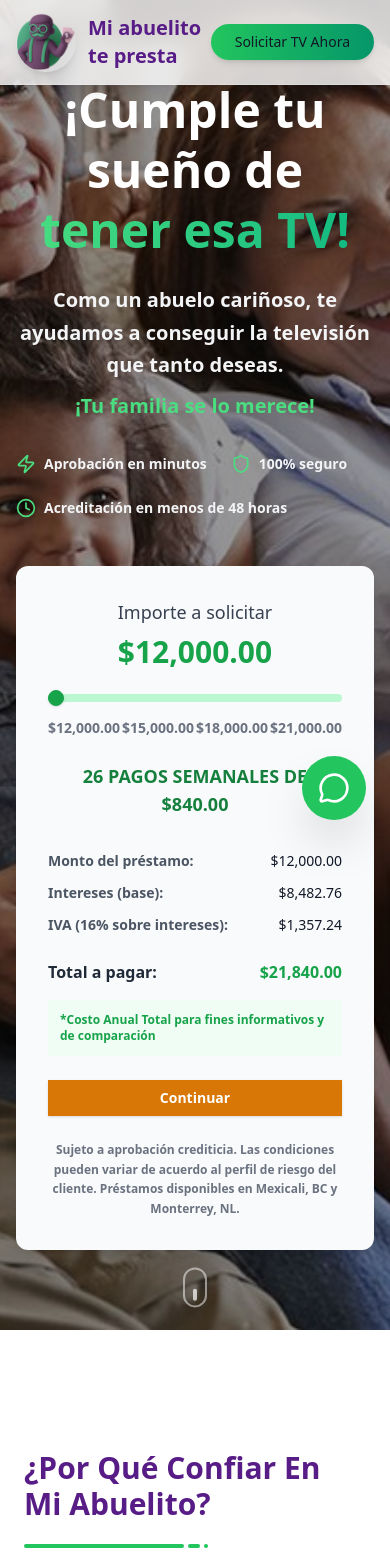
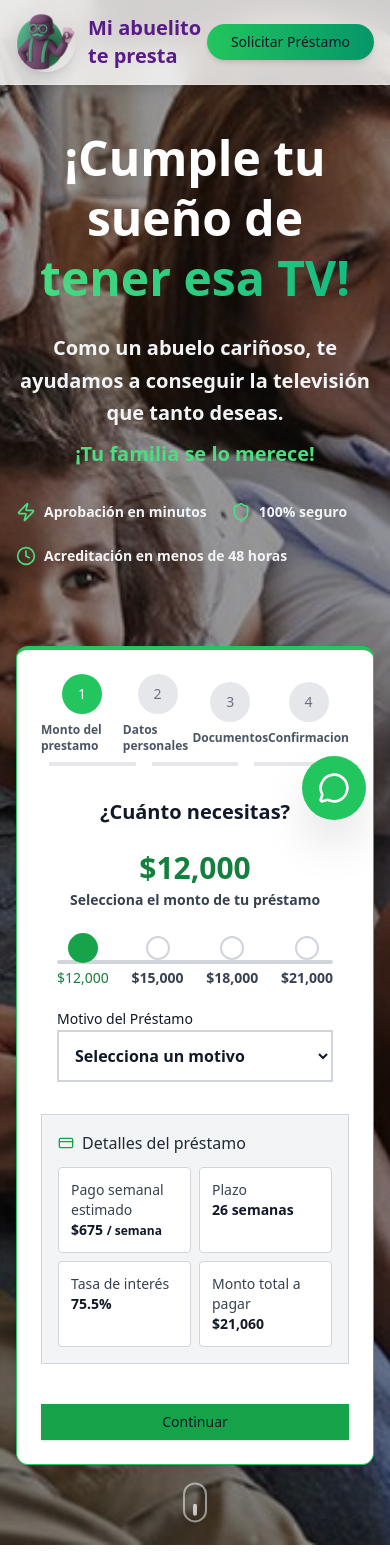
Before and after one commit to sk8erlucas/landing1, a Next.js app: page / in a window 390 px wide. Shown: the top 1568 px of the page. Built offline with nearby package versions, Linux system fonts and the light colour scheme; no server answers.

Commit message:
feat: Integrar notificaciones con react-hot-toast y mejorar formularios de solicitud de préstamo

```diff
--- a/app/layout.tsx
+++ b/app/layout.tsx
@@ -1,5 +1,6 @@
 import type { Metadata } from "next";
 import "./globals.css";
+import { Toaster } from 'react-hot-toast';
 
 export const metadata: Metadata = {
   title: "Mi abuelito te presta - Préstamos Rápidos para Electrodomésticos",
@@ -73,6 +74,16 @@ export default function RootLayout({
         className="antialiased"
       >
         {children}
+        <Toaster
+          position="top-right"
+          toastOptions={{
+            duration: 4000,
+            style: {
+              background: '#363636',
+              color: '#fff',
+            },
+          }}
+        />
       </body>
     </html>
   );
--- a/components/calculator/loan-amount-step.tsx
+++ b/components/calculator/loan-amount-step.tsx
@@ -6,6 +6,7 @@ import { useState } from "react"
 import { Button } from "@/components/ui/button"
 import { Label } from "@/components/ui/label"
 import { CreditCard } from 'lucide-react'
+import toast from 'react-hot-toast'
 
 interface LoanAmountStepProps {
   initialAmount?: number
@@ -14,7 +15,7 @@ interface LoanAmountStepProps {
 
 export default function LoanAmountStep({ initialAmount = 12000, onNext }: LoanAmountStepProps) {
   const [selectedAmount, setSelectedAmount] = useState(initialAmount)
-  const [selectM, setSelectedMotivo] = useState()
+  const [selectM, setSelectedMotivo] = useState<string>("")
   const [pago_semd, setpago_sem] = useState(675)
 
   // Opciones de montos fijos
@@ -43,24 +44,33 @@ export default function LoanAmountStep({ initialAmount = 12000, onNext }: LoanAm
   const handleSubmit = (e: React.FormEvent) => {
     e.preventDefault()
 
+    if (!selectM || selectM === "") {
+      toast.error('Por favor selecciona un motivo', {
+        style: {
+          background: '#ef4444',
+          color: '#fff',
+        },
+      })
+      return
+    }
 
-    onNext({ amount: selectedAmount, motivo:selectM })
+    onNext({ amount: selectedAmount, motivo: selectM })
   }
 
   return (
     <form onSubmit={handleSubmit} className="space-y-6">
-      <h2 className="text-xl font-semibold text-center text-gray-800 mb-6">¿Cuánto necesitas?</h2>
+      <h2 className="text-xl font-semibold text-center text-gray-900 mb-6">¿Cuánto necesitas?</h2>
 
       <div className="space-y-8">
         <div className="text-center">
           <div className="text-3xl font-bold text-green-700">${selectedAmount.toLocaleString()}</div>
-          <p className="text-sm text-gray-500 mt-1">Selecciona el monto de tu préstamo</p>
+          <p className="text-sm text-gray-700 mt-1">Selecciona el monto de tu préstamo</p>
         </div>
 
         <div className="px-4">
           <div className="relative">
             {/* Línea base del slider */}
-            <div className="absolute h-1 bg-gray-200 left-0 right-0 top-1/2 -translate-y-1/2 rounded-full"></div>
+            <div className="absolute h-1 bg-gray-300 left-0 right-0 top-1/2 -translate-y-1/2 rounded-full"></div>
 
             {/* Marcadores de valores */}
             <div className="relative h-10 flex justify-between items-center">
@@ -79,7 +89,7 @@ export default function LoanAmountStep({ initialAmount = 12000, onNext }: LoanAm
                   ></div>
                   <span
                     className={`mt-2 text-sm ${
-                      selectedAmount === amount ? "font-medium text-green-700" : "text-gray-500"
+                      selectedAmount === amount ? "font-medium text-green-700" : "text-gray-700"
                     }`}
                   >
                     ${amount.toLocaleString()}
@@ -94,13 +104,13 @@ export default function LoanAmountStep({ initialAmount = 12000, onNext }: LoanAm
 
             <div>
               <br></br>
-              <Label htmlFor="motivo">Motivo del Prestamo</Label>
+              <Label htmlFor="motivo" className="text-gray-900 font-medium">Motivo del Préstamo</Label>
               <select
                 id="motivo"
                 name="motivo"
                 value={selectM}
                 onChange={(e) => setSelectedMotivo(e.target.value)}
-                className={`w-full p-2 border rounded-md `}
+                className={`w-full p-3 border-2 border-gray-300 rounded-md text-gray-900 bg-white focus:border-green-500 focus:outline-none`}
               >
 <option value="">Selecciona un motivo</option>
 <option value="consolidacion-de-deudas">Consolidación de deudas</option>
@@ -119,30 +129,30 @@ export default function LoanAmountStep({ initialAmount = 12000, onNext }: LoanAm
 
         </div>
 
-        <div className="bg-gray-50 p-4 rounded-lg space-y-3">
-          <h3 className="font-medium text-gray-700 flex items-center">
+        <div className="bg-gray-100 p-4 rounded-lg space-y-3 border border-gray-300">
+          <h3 className="font-medium text-gray-800 flex items-center">
             <CreditCard className="h-4 w-4 mr-2 text-green-600" />
             Detalles del préstamo
           </h3>
 
           <div className="grid grid-cols-2 gap-2 text-sm">
-            <div className="bg-white p-3 rounded border border-gray-200">
-              <div className="text-gray-500">Pago semanal estimado</div>
-              <div className="font-semibold">
-                ${Math.round(pago_semd)} <span className="text-xs">/ mes</span>
+            <div className="bg-white p-3 rounded border border-gray-300">
+              <div className="text-gray-700 font-medium">Pago semanal estimado</div>
+              <div className="font-semibold text-gray-900">
+                ${Math.round(pago_semd)} <span className="text-xs">/ semana</span>
               </div>
             </div>
-            <div className="bg-white p-3 rounded border border-gray-200">
-              <div className="text-gray-500">Plazo</div>
-              <div className="font-semibold">26 semanas</div>
+            <div className="bg-white p-3 rounded border border-gray-300">
+              <div className="text-gray-700 font-medium">Plazo</div>
+              <div className="font-semibold text-gray-900">26 semanas</div>
             </div>
-            <div className="bg-white p-3 rounded border border-gray-200">
-              <div className="text-gray-500">Tasa de interés</div>
-              <div className="font-semibold">75.5%</div>
+            <div className="bg-white p-3 rounded border border-gray-300">
+              <div className="text-gray-700 font-medium">Tasa de interés</div>
+              <div className="font-semibold text-gray-900">75.5%</div>
             </div>
-            <div className="bg-white p-3 rounded border border-gray-200">
-              <div className="text-gray-500">Monto total a pagar</div>
-              <div className="font-semibold">${Math.round(selectedAmount + (selectedAmount * 0.755)).toLocaleString()}</div>
+            <div className="bg-white p-3 rounded border border-gray-300">
+              <div className="text-gray-700 font-medium">Monto total a pagar</div>
+              <div className="font-semibold text-gray-900">${Math.round(selectedAmount + (selectedAmount * 0.755)).toLocaleString()}</div>
             </div>
           </div>
         </div>
--- a/components/calculator/loan-application-form.tsx
+++ b/components/calculator/loan-application-form.tsx
@@ -46,7 +46,7 @@ export default function LoanApplicationForm() {
 
   return (
 
-    <Card className="p-6 shadow-lg border-t-4 border-green-500">
+    <Card className="p-6 shadow-lg border-t-4 border-green-500 bg-white w-full max-w-md mx-auto min-h-[600px]">
       <StepIndicator currentStep={currentStep} totalSteps={4} />
 
       {currentStep === 1 && <LoanAmountStep initialAmount={formData.amount} onNext={handleNextStep} />}
@@ -54,7 +54,7 @@ export default function LoanApplicationForm() {
 
       {currentStep === 3 && (
         <DocumentUploadStep
-          onNext={handleNextStep}
+          onNext={() => handleNextStep({})}
           onPrev={handlePrevStep}
           onFileChange={(file) => setFormData((prev) => ({ ...prev, comprobanteDomicilio: file }))}
         />
--- a/components/hero-section.tsx
+++ b/components/hero-section.tsx
@@ -3,7 +3,7 @@
 import { motion } from "framer-motion"
 import { Zap, Shield, Clock } from "lucide-react"
 import Image from "next/image"
-import LoanCalculator from "@/components/loan-calculator"
+import LoanApplicationForm from "@/components/calculator/loan-application-form"
 
 export default function HeroSection() {
   return (
@@ -20,7 +20,7 @@ export default function HeroSection() {
         <div className="absolute inset-0 bg-black/40"></div>
       </div>
 
-      <div className="relative z-10 container mx-auto px-4 py-20">
+      <div className="relative z-10 container mx-auto px-4 py-20 pt-32">
         <div className="grid lg:grid-cols-2 gap-12 items-center">
           <motion.div
             initial={{ opacity: 0, x: -50 }}
@@ -74,9 +74,9 @@ export default function HeroSection() {
             initial={{ opacity: 0, x: 50 }}
             animate={{ opacity: 1, x: 0 }}
             transition={{ duration: 0.8, delay: 0.4 }}
-            className="relative"
+            className="relative mt-8 lg:mt-0"
           >
-            <LoanCalculator />
+            <LoanApplicationForm />
           </motion.div>
         </div>
       </div>
--- a/components/navbar.tsx
+++ b/components/navbar.tsx
@@ -3,14 +3,30 @@
 import { motion } from "framer-motion"
 import { Button } from "@/components/ui/button"
 import Image from "next/image"
+import { useEffect, useState } from "react"
 
 export default function Navbar() {
+  const [isScrolled, setIsScrolled] = useState(false)
+
+  useEffect(() => {
+    const handleScroll = () => {
+      setIsScrolled(window.scrollY > 50)
+    }
+
+    window.addEventListener('scroll', handleScroll)
+    return () => window.removeEventListener('scroll', handleScroll)
+  }, [])
+
   return (
     <motion.nav
       initial={{ y: -100 }}
       animate={{ y: 0 }}
       transition={{ duration: 0.6 }}
-      className="fixed top-0 left-0 right-0 z-50 bg-white/80 backdrop-blur-md border-b border-white/20 shadow-lg"
+      className={`fixed top-0 left-0 right-0 z-50 transition-all duration-300 border-b shadow-lg ${
+        isScrolled
+          ? "bg-white border-gray-200"
+          : "bg-white/80 backdrop-blur-md border-white/20"
+      }`}
     >
       <div className="container mx-auto px-4 py-3 flex items-center justify-between">
         <div className="flex items-center space-x-3">
@@ -25,15 +41,14 @@ export default function Navbar() {
         </div>
         <Button
           onClick={() => {
-            const phoneNumber = "528124747218"
-            const message = "¡Hola! Me interesa solicitar un préstamo para TV. ¿Podrían ayudarme?"
-            const encodedMessage = encodeURIComponent(message)
-            const whatsappUrl = `https://wa.me/${phoneNumber}?text=${encodedMessage}`
-            window.open(whatsappUrl, "_blank")
+            const element = document.getElementById('calculator') || document.querySelector('[data-section="calculator"]') || document.querySelector('.contact-section')
+            if (element) {
+              element.scrollIntoView({ behavior: 'smooth' })
+            }
           }}
           className="bg-gradient-to-r from-green-500 to-emerald-600 hover:from-green-600 hover:to-emerald-700 shadow-md rounded-full px-6 py-2"
         >
-          Solicitar TV Ahora
+          Solicitar Préstamo
         </Button>
       </div>
     </motion.nav>
--- a/package.json
+++ b/package.json
@@ -55,6 +55,7 @@
     "react-day-picker": "^9.8.1",
     "react-dom": "^18.3.1",
     "react-hook-form": "^7.54.1",
+    "react-hot-toast": "^2.5.2",
     "react-phone-input-2": "^2.15.1",
     "react-resizable-panels": "^3.0.3",
     "recharts": "^3.1.0",
```
Also changed, not shown: components/benefits-section.tsx (+14 -34 lines), components/calculator/personal-info-step.tsx (+45 -33 lines), 1 other file (tests, documents, lock files or other folders).
